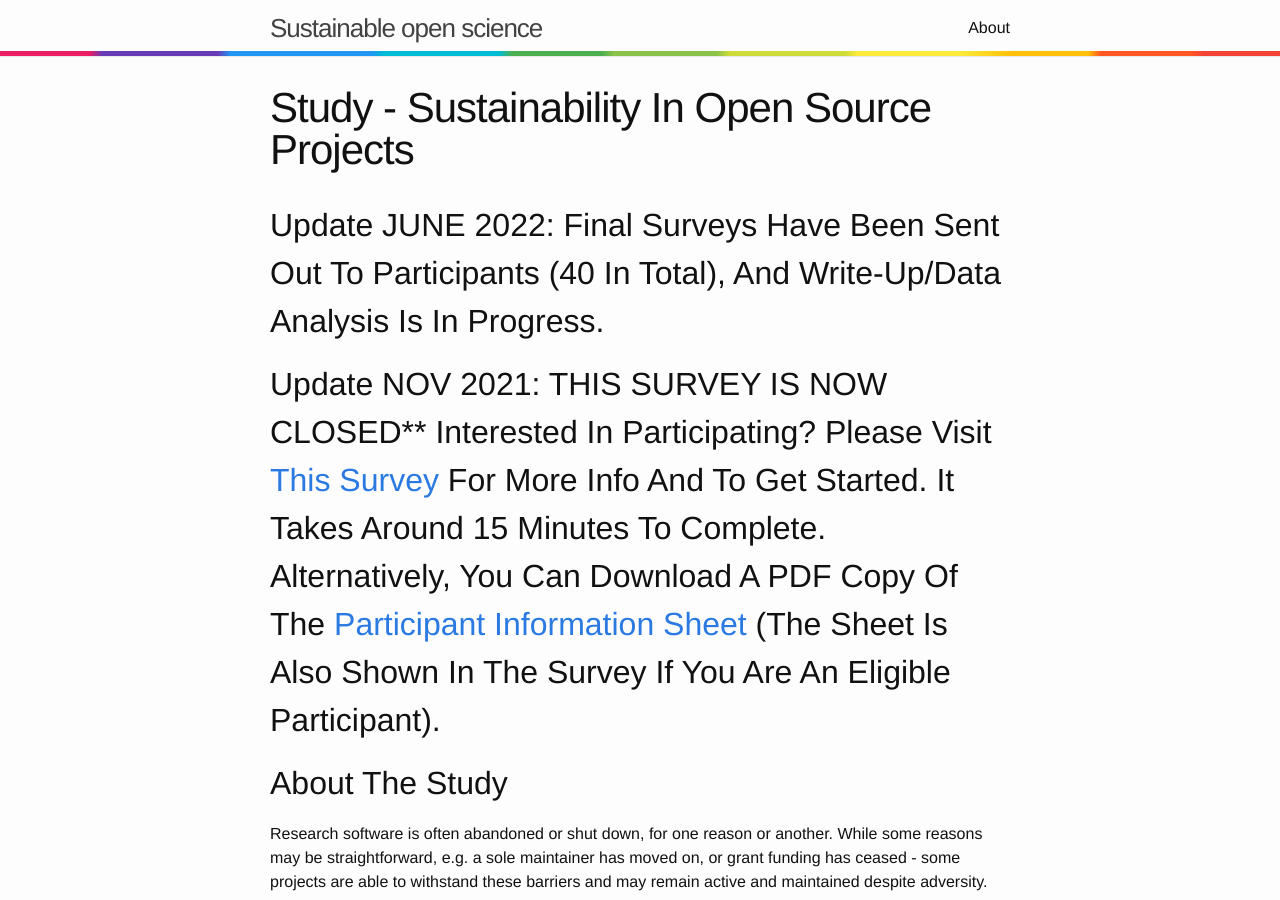
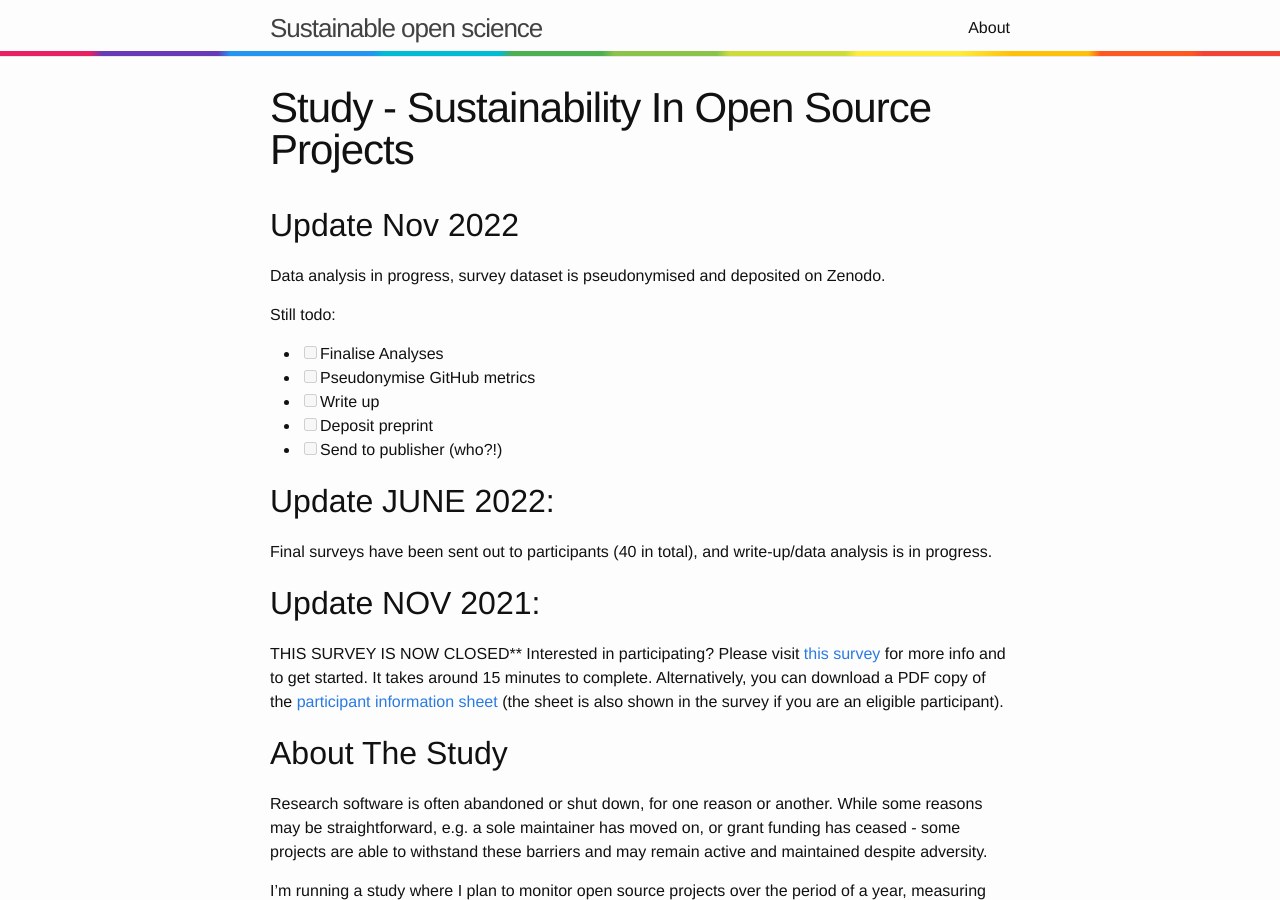
Before and after one commit to Sustainable-Open-Science-and-Software/sustainable-open-science-and-software.github.io, a Jekyll site: the page built from index.md, in a window 1280 px wide and 900 px high. Built offline with Jekyll 4.4.1, drawn with Linux system fonts in a browser that asks for light colours.

Commit message:
Update index.md

```diff
--- a/index.md
+++ b/index.md
@@ -5,9 +5,25 @@ date: 2020-06-27 15:52
 tags: software-sustainability
 ---
 
-## Update JUNE 2022: Final surveys have been sent out to participants (40 in total), and write-up/data analysis is in progress.
+## Update Nov 2022
 
-## Update NOV 2021: THIS SURVEY IS NOW CLOSED** Interested in participating? Please visit [this survey](https://www.qualtrics.manchester.ac.uk/jfe/form/SV_3xuFqrkbUcvQ9vg) for more info and to get started. It takes around 15 minutes to complete. Alternatively, you can download a PDF copy of the [participant information sheet](assets/PIS_sustainable_software.pdf) (the sheet is also shown in the survey if you are an eligible participant).
+Data analysis in progress, survey dataset is pseudonymised and deposited on Zenodo.
+
+Still todo:
+
+- [ ] Finalise Analyses
+- [ ] Pseudonymise GitHub metrics
+- [ ] Write up
+- [ ] Deposit preprint
+- [ ] Send to publisher (who?!)
+
+## Update JUNE 2022:
+
+Final surveys have been sent out to participants (40 in total), and write-up/data analysis is in progress.
+
+## Update NOV 2021:
+
+THIS SURVEY IS NOW CLOSED** Interested in participating? Please visit [this survey](https://www.qualtrics.manchester.ac.uk/jfe/form/SV_3xuFqrkbUcvQ9vg) for more info and to get started. It takes around 15 minutes to complete. Alternatively, you can download a PDF copy of the [participant information sheet](assets/PIS_sustainable_software.pdf) (the sheet is also shown in the survey if you are an eligible participant).
 
 ## About the study
 
```
